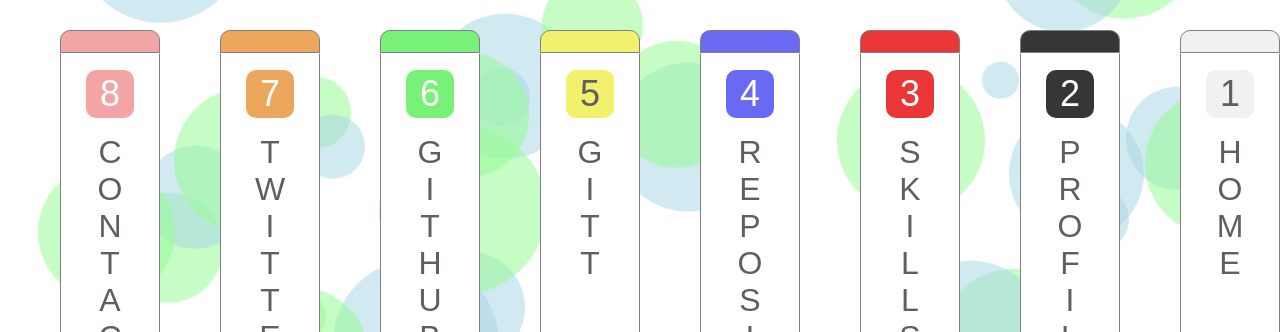
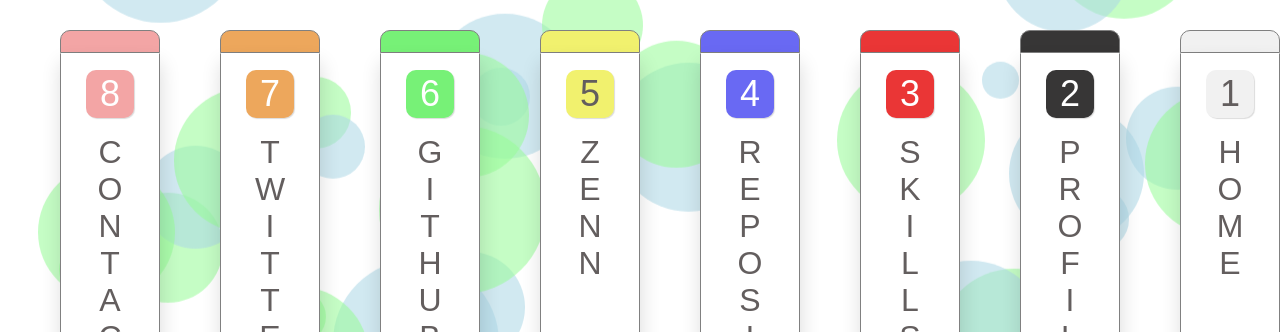
Before and after one commit to AnnkoATAMA/AnnkoATAMA_Protfolio, a React (Vite) app in the folder front/: page /racelist in a window 1280 px wide. Shown: the part 362-694 px from the top of the page. Built offline with nearby package versions, Linux system fonts and the light colour scheme.

Commit message:
racelistのっぺり排除

```diff
--- a/front/src/components/RaceList.tsx
+++ b/front/src/components/RaceList.tsx
@@ -58,10 +58,10 @@
                         <div className="button-label-num">
                             <div className="button-label-num-yellow">5</div>
                         </div>
-                        <span>G</span>
-                        <span>I</span>
-                        <span>T</span>
-                        <span>T</span>
+                        <span>Z</span>
+                        <span>E</span>
+                        <span>N</span>
+                        <span>N</span>
                     </div>
                 </button>
                 <button className="racelist" onClick={() => navigate("/")}>
--- a/front/src/components/racelist.css
+++ b/front/src/components/racelist.css
@@ -86,6 +86,7 @@
     flex-direction: column;
     word-wrap: break-word;
     white-space: pre-wrap;
+    box-shadow: rgba(0, 0, 0, 0.14) 1px 10px 20px;
 }
 
 .button-label:hover {
@@ -183,6 +184,7 @@
     display: flex;
     align-items: center;
     justify-content: center;
+    box-shadow: rgba(0, 0, 0, 0.14) 1px 1px 1px;
 }
 
 .button-label-num-black {
@@ -194,6 +196,7 @@
     align-items: center;
     justify-content: center;
     color: white;
+    box-shadow: rgba(0, 0, 0, 0.14) 1px 1px 1px;
 }
 
 .button-label-num-red {
@@ -205,6 +208,7 @@
     align-items: center;
     justify-content: center;
     color: white;
+    box-shadow: rgba(0, 0, 0, 0.14) 1px 1px 1px;
 }
 
 .button-label-num-blue {
@@ -216,6 +220,7 @@
     align-items: center;
     justify-content: center;
     color: white;
+    box-shadow: rgba(0, 0, 0, 0.14) 1px 1px 1px;
 }
 
 .button-label-num-yellow {
@@ -226,6 +231,7 @@
     display: flex;
     align-items: center;
     justify-content: center;
+    box-shadow: rgba(0, 0, 0, 0.14) 1px 1px 1px;
 }
 
 .button-label-num-green {
@@ -237,6 +243,7 @@
     align-items: center;
     justify-content: center;
     color: white;
+    box-shadow: rgba(0, 0, 0, 0.14) 1px 1px 1px;
 }
 
 .button-label-num-orange {
@@ -248,6 +255,7 @@
     align-items: center;
     justify-content: center;
     color: white;
+    box-shadow: rgba(0, 0, 0, 0.14) 1px 1px 1px;
 }
 
 .button-label-num-pink {
@@ -259,4 +267,5 @@
     align-items: center;
     justify-content: center;
     color: white;
+    box-shadow: rgba(0, 0, 0, 0.14) 1px 1px 1px;
 }
```
